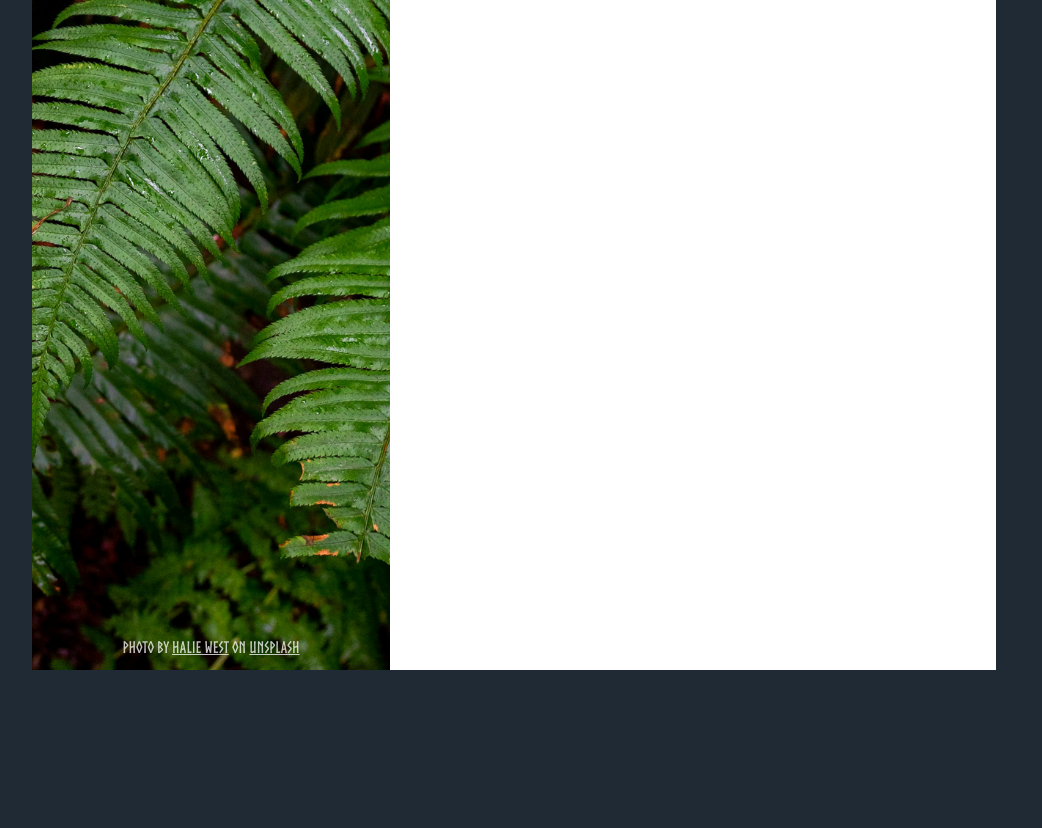
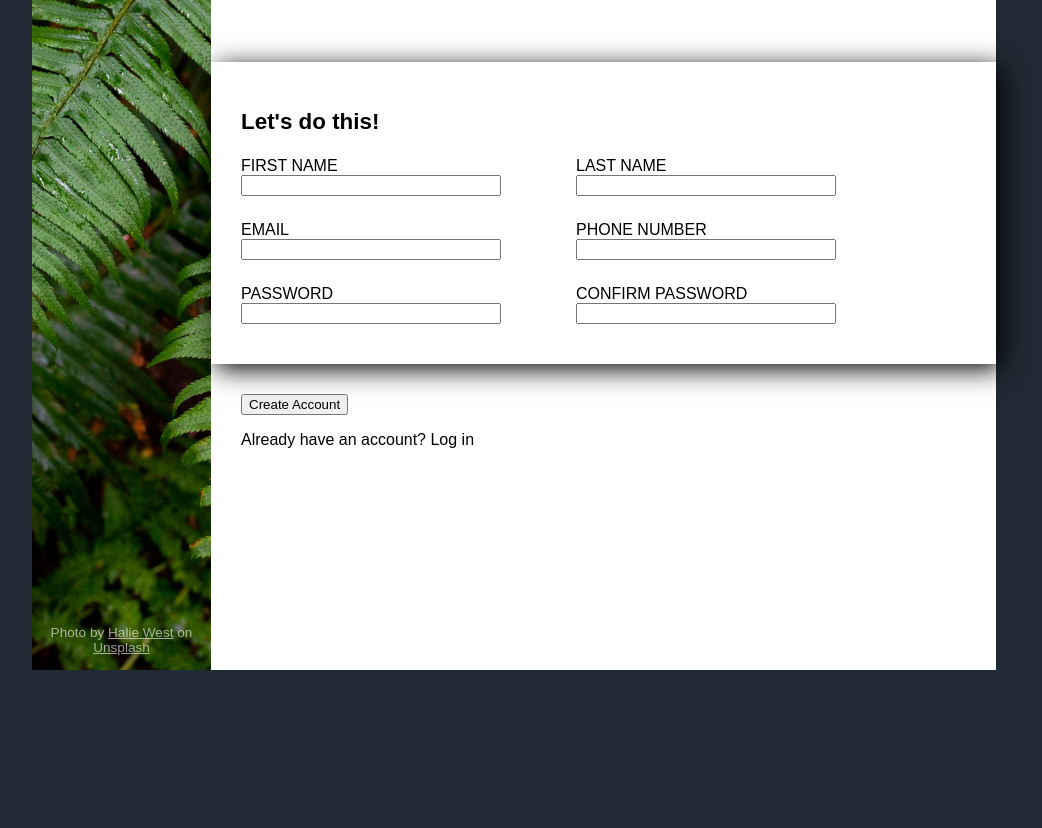
Before and after one commit to TheDS1337/odin-signup-form, a plain HTML site: page index.html in a window 1280 px wide. Shown: the part 512-1340 px from the top of the page, without its empty margins (126-1168 px from the left). Drawn offline with Linux system fonts and the light colour scheme.

Commit message:
Setup form content, basic style

```diff
--- a/index.html
+++ b/index.html
@@ -18,6 +18,54 @@
         <div id="footer">Photo by <a href="https://unsplash.com/@haliewestphoto">Halie West</a> on <a href="https://unsplash.com/photos/green-leaf-plant-in-close-up-photography-25xggax4bSA">Unsplash</a></div>
     </div>
 
-    <div id="section-form"></div>
+    <div id="section-form">
+        <div id="form-top">
+            <p>This is not a real online service! You know you need something like this in your life to help you realize your deepest dreams.</p>
+            <p>Sign up <em>now</em> to get started.</p>
+            <p>You <em>know</em> you want to.</p>
+        </div>
+        <div id="form-inputs">
+            <p>Let's do this!</p>
+
+            <form id="inputs">
+                <div>
+                    <div>
+                        <label for="first-name">FIRST NAME</label>
+                        <input type="text" id="first-name" name="first-name">
+                    </div>
+
+                    <div>
+                        <label for="mail">EMAIL</label>
+                        <input type="email" id="mail" name="mail">
+                    </div>
+
+                    <div>
+                        <label for="pwd">PASSWORD</label>
+                        <input type="password" id="pwd" name="pwd">
+                    </div>
+                </div>
+                <div>
+                    <div>
+                        <label for="last-name">LAST NAME</label>
+                        <input type="text" id="last-name" name="last-name">
+                    </div>
+
+                    <div>
+                        <label for="phone">PHONE NUMBER</label>
+                        <input type="tel" id="phone" name="phone">
+                    </div>
+
+                    <div>
+                        <label for="pwd-conf">CONFIRM PASSWORD</label>
+                        <input type="password" id="pwd-conf" name="pwd-conf">
+                    </div>
+                </div>
+            </form>
+        </div>
+        <div id="form-submit">
+            <button>Create Account</button>
+            <p>Already have an account? <span>Log in</span></p>
+        </div>
+    </div>
 </body>
 </html>
--- a/style.css
+++ b/style.css
@@ -17,9 +17,12 @@
     --logo-font-size: 6rem;         /* eyeballed */
     --side-padding-top: 225px;      /* exact */
     --side-padding-bottom: 15px;    /* exact */
+
+    --footer-font-size: 0.85rem;    /* eyeballed */
 }
 
 body {
+    font-family: sans-serif;
     padding: 150px;
     background-color: rgba(3, 15, 27, 0.888);
     display: flex;
@@ -29,7 +32,6 @@ body {
 
 #section-logo {
     color: white;
-    font-family: "norsebold", sans-serif;
     padding-top: var(--side-padding-top);
     padding-bottom: var(--side-padding-bottom);
     box-sizing: border-box;
@@ -58,11 +60,13 @@ body {
 }
 
 #header > div {
+    font-family: "norsebold", sans-serif;
     font-size: var(--logo-font-size);
 }
 
 #footer {
-    opacity: 0.75;
+    font-size: var(--footer-font-size);
+    opacity: 0.6;
 }
 
 #footer > a {
@@ -73,4 +77,58 @@ body {
     width: var(--form-width);
     height: var(--body-height);
     background-color: white;
+    display: flex;
+    flex-direction: column;
+    justify-content: center;
 }
+
+#form-top, #form-inputs, #form-submit {
+    padding-left: 30px;
+    padding-right: 160px;
+}
+
+#form-top {
+    padding-top: 170px;
+    padding-bottom: 64px;
+}
+
+#form-top p:first-of-type {
+    margin-bottom: 0;
+}
+
+#form-top p:first-of-type + p {
+    margin-top: 0;
+}
+
+#form-top > p, #form-inputs > p {
+    font-size: 1.4rem;
+    font-weight: 700;
+}
+
+#form-inputs {
+    padding-top: 25px;
+    padding-bottom: 40px;
+    box-shadow: 5px 5px 25px black;
+}
+
+#inputs {
+    display: flex;
+    gap: 75px;
+}
+
+#inputs > div {
+    width: 260px;
+    display: flex;
+    flex-direction: column;
+    gap: 25px;
+}
+
+#inputs > div > div {
+    display: flex;
+    flex-direction: column;
+}
+
+#form-submit {
+    padding-top: 30px;
+    padding-bottom: 220px;
+}
```
